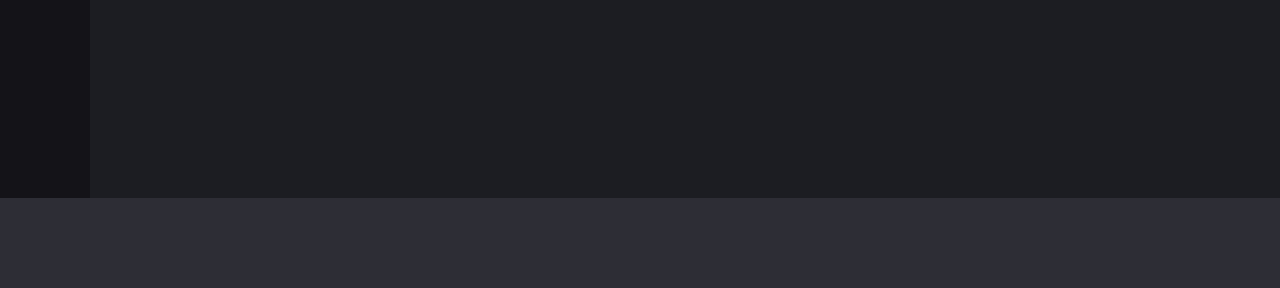
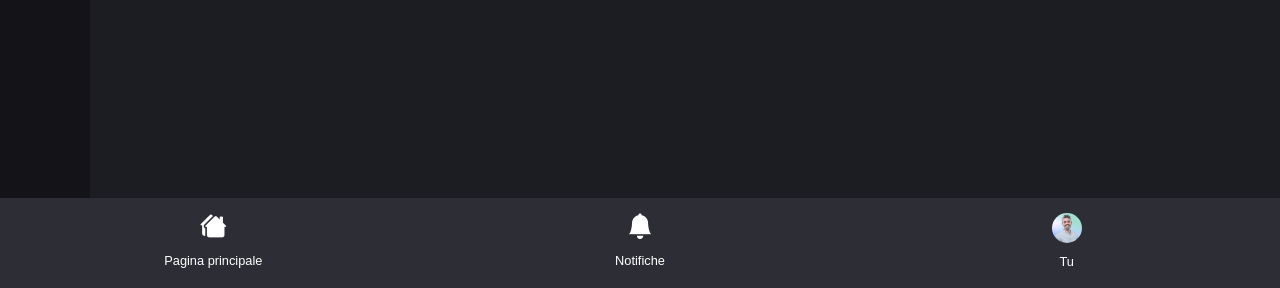
Before and after one commit to ManuelAliquo/htmlcss-discord-chat, a plain HTML site: page index.html in a window 1280 px wide. Shown: the part 512-800 px from the top of the page. Drawn offline with nearby package versions, Linux system fonts and the light colour scheme.

Commit message:
added footer

```diff
--- a/css/style.css
+++ b/css/style.css
@@ -25,7 +25,7 @@ button {
 
 a {
   text-decoration: none;
-  color: rgb(255, 255, 255);
+  color: inherit;
 }
 
 /* Utilities */
@@ -33,11 +33,6 @@ a {
   display: flex;
   height: calc(100vh - 90px);
   background-color: #141318;
-}
-
-.footer-nav {
-  background-color: #2d2d35;
-  height: 90px;
 }
 
 /* Sidebar */
@@ -105,3 +100,36 @@ header nav {
 .chat-list {
   flex-grow: 1;
 }
+
+/* Footer */
+footer {
+  background-color: #2d2d35;
+  height: 90px;
+  padding: 15px 0;
+}
+
+.footer-nav > ul {
+  display: flex;
+  text-align: center;
+  font-size: 1.6rem;
+}
+
+.footer-item {
+  flex: 1 1 0;
+}
+
+.footer-item > a {
+  display: block;
+}
+
+.footer-item span {
+  font-size: 0.8rem;
+}
+
+.my-profile img {
+  margin: 0 auto;
+  display: block;
+  width: 30px;
+  height: 30px;
+  border-radius: 50%;
+}
--- a/index.html
+++ b/index.html
@@ -14,25 +14,25 @@
     <div class="wrapper">
       <div class="sidebar">
         <a href="#" class="direct">
-          <img src="./img/logo.webp" alt="Messages Icon" />
+          <img src="./img/logo.webp" alt="Direct Icon" />
         </a>
         <a href="#" class="sidebar-item">
-          <img src="./img/server_arte.png" alt="Messages Icon" />
+          <img src="./img/server_arte.png" alt="Server icon" />
         </a>
         <a href="#" class="sidebar-item">
-          <img src="./img/server_boolean.png" alt="Messages Icon" />
+          <img src="./img/server_boolean.png" alt="Server icon" />
         </a>
         <a href="#" class="sidebar-item">
-          <img src="./img/server_italia.png" alt="Messages Icon" />
+          <img src="./img/server_italia.png" alt="Server icon" />
         </a>
         <a href="#" class="sidebar-item">
-          <img src="./img/server_nintendo.png" alt="Messages Icon" />
+          <img src="./img/server_nintendo.png" alt="Server icon" />
         </a>
         <a href="#" class="sidebar-item">
-          <img src="./img/server_javascript.png" alt="Messages Icon" />
+          <img src="./img/server_javascript.png" alt="Server icon" />
         </a>
         <a href="#" class="sidebar-item">
-          <img src="./img/server_pokemon.png" alt="Messages Icon" />
+          <img src="./img/server_pokemon.png" alt="Server icon" />
         </a>
       </div>
       <div class="chat-box">
@@ -61,6 +61,25 @@
         </nav>
       </div>
     </div>
-    <footer class="footer-nav"></footer>
+    <footer>
+      <nav class="footer-nav">
+        <ul>
+          <li class="footer-item">
+            <a href="#"><i class="bi bi-houses-fill"></i></a>
+            <span>Pagina principale</span>
+          </li>
+          <li class="footer-item">
+            <a href="#"><i class="bi bi-bell-fill"></i></a>
+            <span>Notifiche</span>
+          </li>
+          <li class="footer-item my-profile">
+            <a href="#">
+              <img src="./img/profile1.webp" alt="My Profile" />
+              <span>Tu</span>
+            </a>
+          </li>
+        </ul>
+      </nav>
+    </footer>
   </body>
 </html>
```
